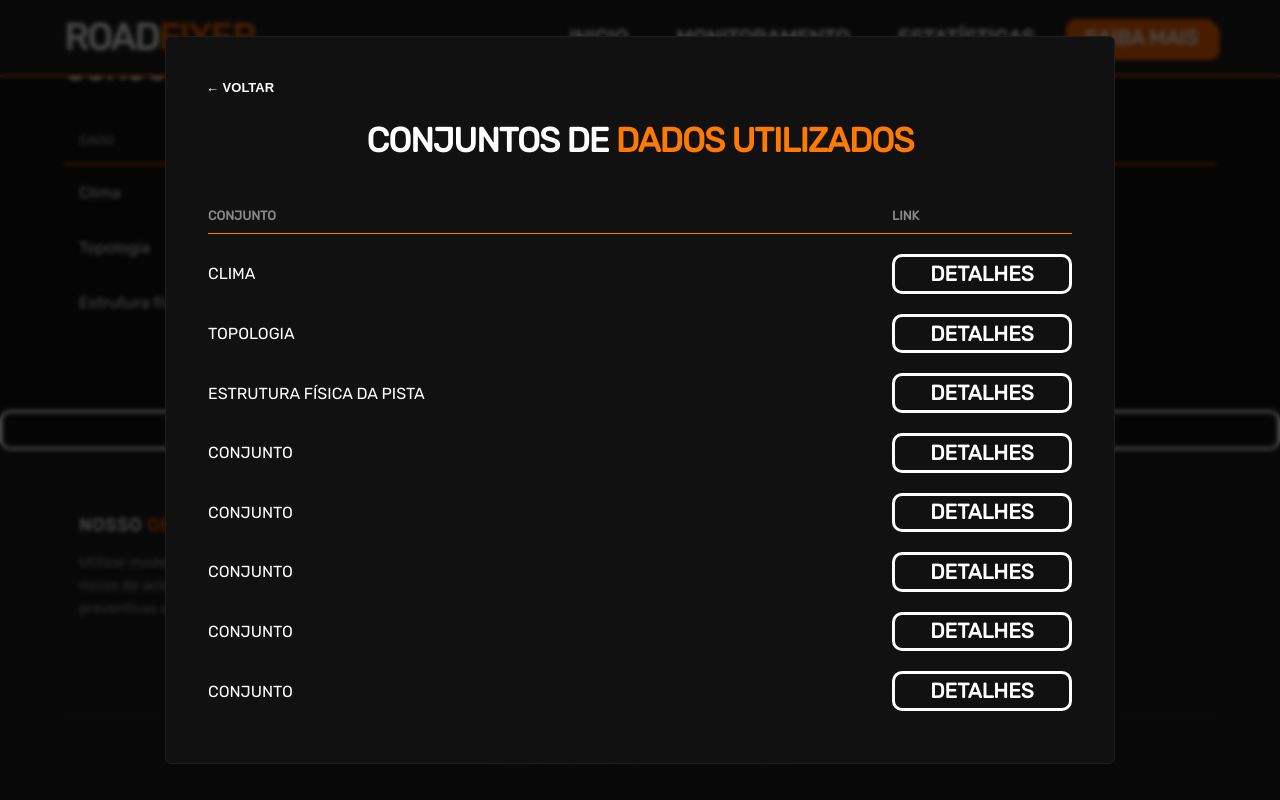
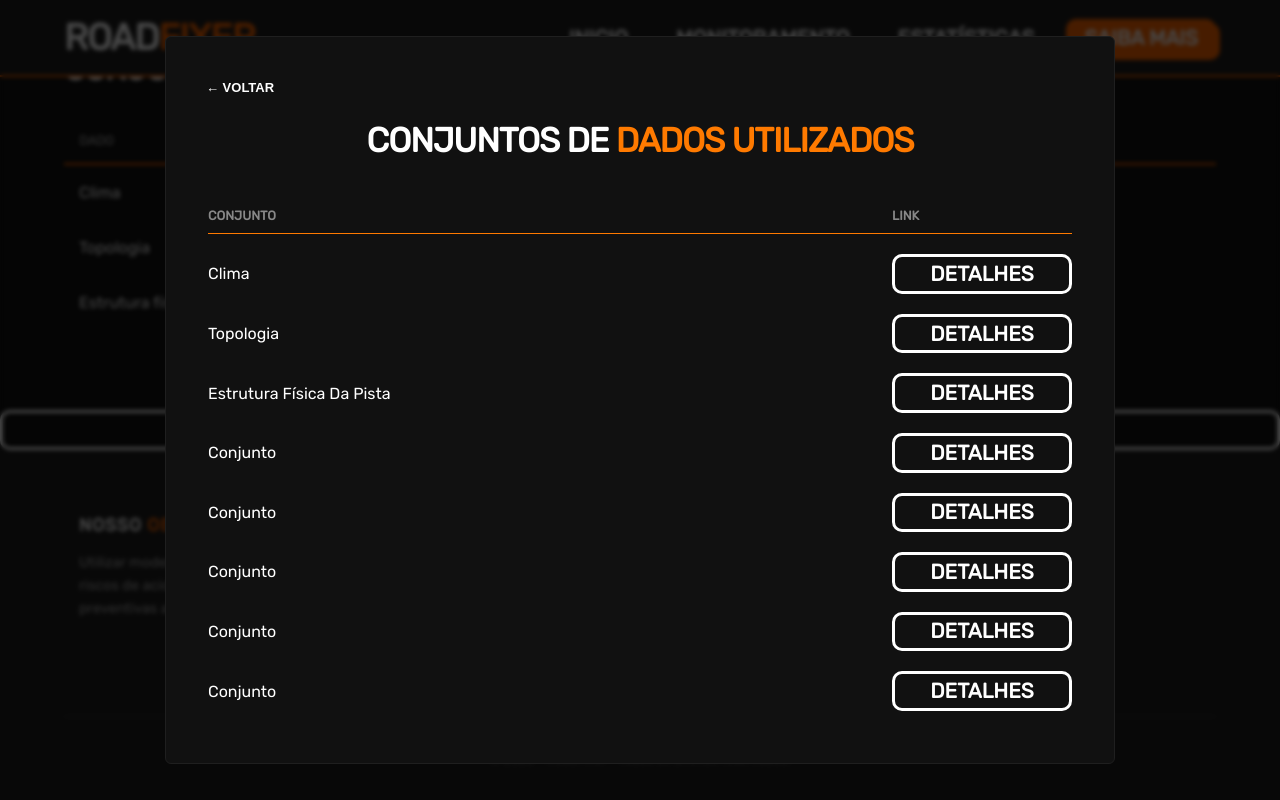
Before and after one commit to MiguelOliveira22/TCC26RoadFixer, a React (Vite) app in the folder RoadFixer/: page / in a window 1280 px wide. Both pictures are taken after a click on the element "VER MAIS CONJUNTOS DE DADOS". Shown: the part 1451-2251 px from the top of the page. Built offline with nearby package versions, Linux system fonts and the light colour scheme.

Commit message:
Update DatasetTable

```diff
--- a/RoadFixer/src/components/DataSetTable.jsx
+++ b/RoadFixer/src/components/DataSetTable.jsx
@@ -3,14 +3,14 @@ import styles from "./DataSetTable.module.css";
 import ScaffoldButton from "./Button/ScaffoldButton";
 
 const datasets = [
-  "CLIMA",
-  "TOPOLOGIA",
-  "ESTRUTURA FÍSICA DA PISTA",
-  "CONJUNTO",
-  "CONJUNTO",
-  "CONJUNTO",
-  "CONJUNTO",
-  "CONJUNTO",
+  {id: 1, data: "Clima", url: ""},
+  {id: 2, data: "Topologia", url: ""},
+  {id: 3, data: "Estrutura Física Da Pista", url: ""},
+  {id: 4, data: "Conjunto", url: ""},
+  {id: 5, data: "Conjunto", url: ""},
+  {id: 6, data: "Conjunto", url: ""},
+  {id: 7, data: "Conjunto", url: ""},
+  {id: 8, data: "Conjunto", url: ""}
 ];
 
 export function DatasetTable({ isOpen, onClose }) {
@@ -36,12 +36,13 @@ export function DatasetTable({ isOpen, onClose }) {
               <th className={styles.th}>LINK</th>
           </thead>
 
-          {datasets.map((item, index) => (
-            <tr className={styles.datasetRow} key={index}>
-              <td>{item}</td>
+          {datasets.map((item) => (
+            <tr className={styles.datasetRow}>
+              <td>{item.data}</td>
               <td>
                 <ScaffoldButton
                   value = {"Detalhes"}
+                  action = {() => window.open(item.url, '_blank')}
                   orange = {false}
                 />
               </td>
```
